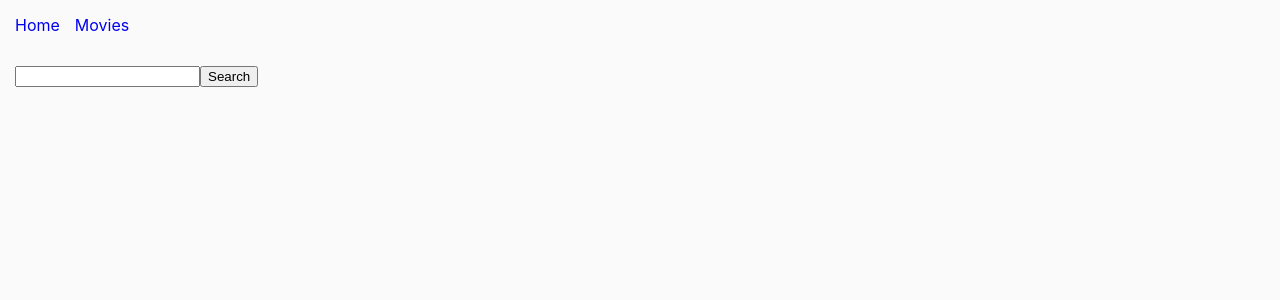
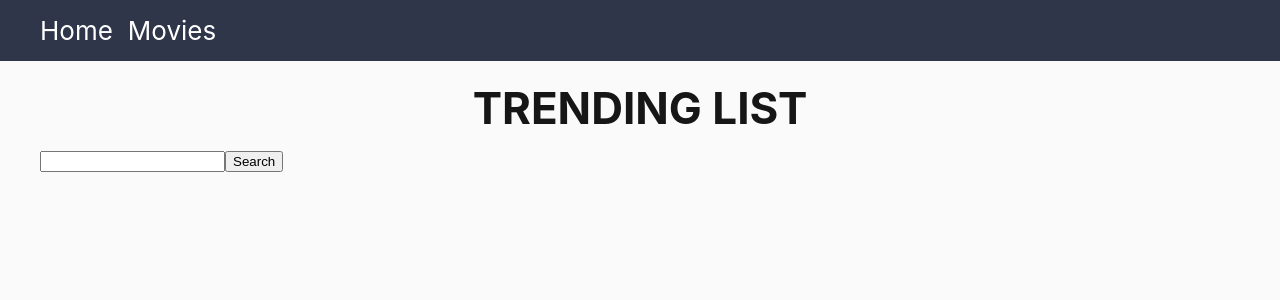
Before and after one commit to gambel1/goit-react-hw-05-movies, a React (Create React App) app: page /goit-react-hw-05-movies/movies in a window 1280 px wide. Shown: the top 300 px of the page. Built offline with nearby package versions, Linux system fonts and the light colour scheme.

Commit message:
styled Home page

```diff
--- a/package.json
+++ b/package.json
@@ -9,6 +9,7 @@
     "@testing-library/jest-dom": "^5.16.1",
     "@testing-library/react": "^12.1.2",
     "@testing-library/user-event": "^13.5.0",
+    "antd": "^5.7.0",
     "axios": "^1.4.0",
     "prop-types": "^15.8.1",
     "react": "^17.0.2",
--- a/src/components/Layout/Layout.js
+++ b/src/components/Layout/Layout.js
@@ -1,5 +1,5 @@
-import { Header, HeaderUl, HeaderLink, Main } from './Layout.styled';
-
+import { Header, ListH1, HeaderUl, HeaderLink, Main } from './Layout.styled';
+// import { Button } from 'antd';
 import { Suspense } from 'react';
 import { Outlet } from 'react-router-dom';
 
@@ -12,7 +12,7 @@ export default function Layout({ title }) {
   return (
     <>
       <Header>
-        <div>
+        <div className="container">
           <nav>
             <HeaderUl>
               {navItems.map(({ href, text }) => (
@@ -26,7 +26,8 @@ export default function Layout({ title }) {
       </Header>
       <Main>
         <div className="container">
-          <h1>{title}</h1>
+          {/* <h1>{title}</h1> */}
+          <ListH1>Trending list</ListH1>
           <Suspense fallback={null}>
             <Outlet />
           </Suspense>
--- a/src/components/Layout/Layout.styled.js
+++ b/src/components/Layout/Layout.styled.js
@@ -2,7 +2,15 @@ import styled from '@emotion/styled';
 import { NavLink } from 'react-router-dom';
 
 export const Header = styled.header`
-  padding: 15px;
+  padding: 15px 0;
+  background-color: #2f364a;
+`;
+
+export const ListH1 = styled.h1`
+  margin-bottom: 15px;
+  text-align: center;
+  text-transform: uppercase;
+  font-size: 44px;
 `;
 
 export const HeaderUl = styled.ul`
@@ -11,11 +19,15 @@ export const HeaderUl = styled.ul`
 `;
 
 export const HeaderLink = styled(NavLink)`
-  :hover {
-    color: red;
+  color: #ffffff;
+  font-size: 26px;
+
+  :hover,
+  :focus {
+    color: burlywood;
   }
 `;
 
 export const Main = styled.main`
-  padding: 15px;
+  padding: 20px 0;
 `;
--- a/src/components/MovieDetails/MovieDetails.js
+++ b/src/components/MovieDetails/MovieDetails.js
@@ -22,9 +22,7 @@ export default function MovieDetails({ movieInfo }) {
 
   return (
     <div>
-      <ListButton type="button" onClick={back}>
-        Go back
-      </ListButton>
+      <ListButton onClick={back}>Go back</ListButton>
 
       <div>
         <img src={`${imgBaseUrl}${poster}`} alt={title} />
--- a/src/components/MovieDetails/MovieDetails.styled.js
+++ b/src/components/MovieDetails/MovieDetails.styled.js
@@ -1,14 +1,15 @@
 import styled from '@emotion/styled';
 import { NavLink } from 'react-router-dom';
+import { Button } from 'antd';
 
-export const ListButton = styled.button`
+export const ListButton = styled(Button)`
   margin-bottom: 10px;
-  border-radius: 4px;
+  /* border-radius: 4px;
   cursor: pointer;
 
   :hover {
     color: red;
-  }
+  } */
 `;
 
 export const ListH2 = styled.h2`
--- a/src/components/TrendingList/TrendingList.js
+++ b/src/components/TrendingList/TrendingList.js
@@ -1,21 +1,19 @@
-import { ListH1 } from './TrendingList.styled';
-import { ListP, ListImg } from './TrendingList.styled';
+import { ListUl, ListLi, ListLink, ListP } from './TrendingList.styled';
 import propTypes from 'prop-types';
-import { Link, useLocation } from 'react-router-dom';
+import { useLocation } from 'react-router-dom';
 
 const imgBaseUrl = 'https://image.tmdb.org/t/p/w500/';
 
 export default function TrendingList({ movies }) {
   const location = useLocation();
   return (
-    <ul>
-      <ListH1>Trending list</ListH1>
+    <ListUl>
       {movies.map(({ id, title, poster, voteAverage, voteCount }) => {
         return (
-          <li>
-            <Link to={`/movies/${id}`} state={{ from: location }}>
+          <ListLi>
+            <ListLink to={`/movies/${id}`} state={{ from: location }}>
               <ListP>{title ? title : 'Movie without a title'}</ListP>
-              <ListImg src={`${imgBaseUrl}${poster}`} alt={title} />
+              <img src={`${imgBaseUrl}${poster}`} alt={title} />
               <div>
                 <ListP>
                   Vote average: <span>{voteAverage}</span>
@@ -24,11 +22,11 @@ export default function TrendingList({ movies }) {
                   Vote count:<span> {voteCount}</span>
                 </ListP>
               </div>
-            </Link>
-          </li>
+            </ListLink>
+          </ListLi>
         );
       })}
-    </ul>
+    </ListUl>
   );
 }
 
--- a/src/components/TrendingList/TrendingList.styled.js
+++ b/src/components/TrendingList/TrendingList.styled.js
@@ -1,13 +1,25 @@
 import styled from '@emotion/styled';
+import { NavLink } from 'react-router-dom';
 
-export const ListH1 = styled.h1`
-  margin-bottom: 15px;
+export const ListUl = styled.ul`
+  display: flex;
+  flex-wrap: wrap;
+  gap: 30px;
+`;
+export const ListLi = styled.li`
+  width: 370px;
+`;
+export const ListLink = styled(NavLink)`
+  height: 100%;
+  display: flex;
+  flex-direction: column;
 `;
 
 export const ListP = styled.p`
   margin-bottom: 5px;
+  text-align: center;
 `;
 
-export const ListImg = styled.img`
-  margin-bottom: 5px;
-`;
+// export const ListImg = styled.img`
+//   margin-bottom: 5px;
+// `;
--- a/src/index.css
+++ b/src/index.css
@@ -10,6 +10,26 @@ body {
   font-size: 16px;
   font-family: -apple-system, BlinkMacSystemFont, 'Segoe UI', Roboto, Oxygen,
     Ubuntu, Cantarell, 'Open Sans', 'Helvetica Neue', sans-serif;
+}
+
+.container {
+  width: 100%;
+  height: 100%;
+  margin-left: auto;
+  margin-right: auto;
+  padding: 0 15px;
+
+  @media screen and (min-width: 480px /*от 480px и выше*/) {
+    width: 480px;
+  }
+
+  @media screen and (min-width: 768px /*от 768px и выше*/) {
+    width: 768px;
+  }
+
+  @media screen and (min-width: 1200px /*от 1200px и выше*/) {
+    width: 1200px;
+  }
 }
 
 img {
```
Also changed, not shown: 2 other files (tests, documents, lock files or other folders).
